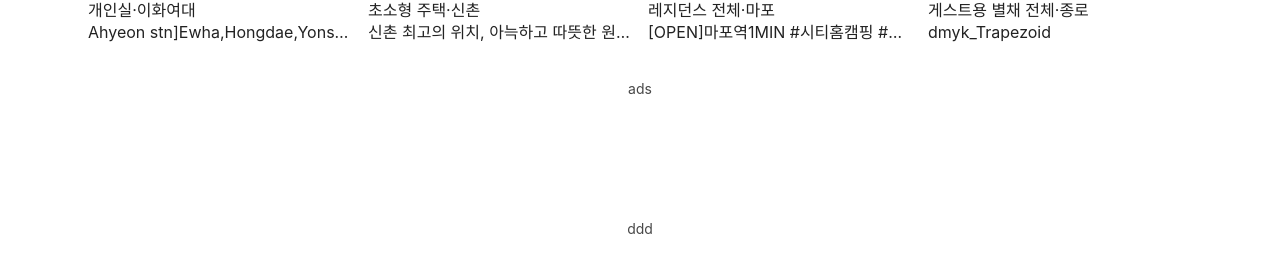
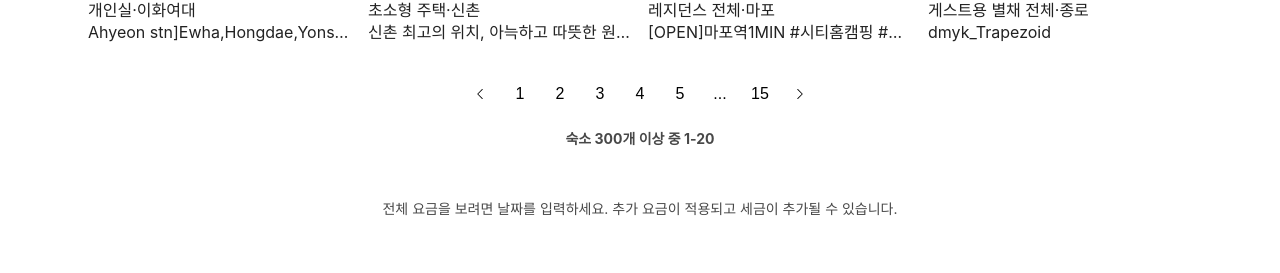
Before and after one commit to jinoo7099/web-kit, a React (Create React App) app in the folder airbnb/: page / in a window 1280 px wide. Shown: the part 1678-1951 px from the top of the page. Built offline with nearby package versions, Linux system fonts and the light colour scheme.

Commit message:
[Add] : main footer 추가

```diff
--- /dev/null
+++ b/airbnb/src/components/atoms/icons/icon.js
@@ -0,0 +1,11 @@
+import styled from 'styled-components'
+import { ReactComponent as RightButtonSVG } from '../../../assets/icons/next.svg'
+import { ReactComponent as LeftButtonSVG } from '../../../assets/icons/left-arrow.svg'
+
+export const NextSvg = styled(RightButtonSVG)`
+  width: 10px;
+`
+
+export const PreviousSVG = styled(LeftButtonSVG)`
+  width: 10px;
+`
--- a/airbnb/src/components/main/Main.element.js
+++ b/airbnb/src/components/main/Main.element.js
@@ -173,7 +173,23 @@ export const FooterContainer = styled.div`
 `
 
 export const NumberSelect = styled.div`
-  height: 70%;
+  display: flex;
+  justify-content: center;
+  margin-bottom: 20px;
+`
+
+export const NumberButton = styled.button`
+  background: transparent;
+  width: 40px;
+  height: 30px;
+  border: 0px;
+  border-radius: 40px;
+  font-size: 16px;
+  font-weight: 500;
+
+  &:hover {
+    background: #ecf0f1;
+  }
 `
 
 export const FooterLabel = styled.div``
--- a/airbnb/src/components/main/Main.js
+++ b/airbnb/src/components/main/Main.js
@@ -19,7 +19,9 @@ import {
   FooterContainer,
   NumberSelect,
   FooterLabel,
+  NumberButton,
 } from './Main.element'
+import { NextSvg, PreviousSVG } from '../atoms/icons/icon'
 import Room from './Room'
 import roomData from '../../assets/mockdata/rooms.json'
 
@@ -71,8 +73,28 @@ const Main = () => (
 
     <MainFooter>
       <FooterContainer>
-        <NumberSelect>ads</NumberSelect>
-        <FooterLabel>ddd</FooterLabel>
+        <NumberSelect>
+          <NumberButton>
+            <PreviousSVG />
+          </NumberButton>
+          <NumberButton>1</NumberButton>
+          <NumberButton>2</NumberButton>
+          <NumberButton>3</NumberButton>
+          <NumberButton>4</NumberButton>
+          <NumberButton>5</NumberButton>
+          <NumberButton>...</NumberButton>
+          <NumberButton>15</NumberButton>
+          <NumberButton>
+            <NextSvg />
+          </NumberButton>
+        </NumberSelect>
+        <FooterLabel style={{ fontWeight: '700', marginBottom: '50px' }}>
+          숙소 300개 이상 중 1-20
+        </FooterLabel>
+        <FooterLabel>
+          전체 요금을 보려면 날짜를 입력하세요. 추가 요금이 적용되고 세금이
+          추가될 수 있습니다.
+        </FooterLabel>
       </FooterContainer>
     </MainFooter>
   </MainContainer>
--- a/airbnb/src/components/main/Slider.js
+++ b/airbnb/src/components/main/Slider.js
@@ -2,8 +2,7 @@ import React, { useState, useEffect, useRef } from 'react'
 import styled from 'styled-components'
 import PropTypes from 'prop-types'
 import Slide from './Slide'
-import { ReactComponent as RightButtonSVG } from '../../assets/icons/next.svg'
-import { ReactComponent as LeftButtonSVG } from '../../assets/icons/left-arrow.svg'
+import { NextSvg, PreviousSVG } from '../atoms/icons/icon'
 
 const Container = styled.div`
   width: 100%;
@@ -60,14 +59,6 @@ const SliderContainer = styled.div`
   display: flex;
 `
 
-const NextSvg = styled(RightButtonSVG)`
-  width: 10px;
-`
-
-const PreviousSVG = styled(LeftButtonSVG)`
-  width: 10px;
-`
-
 export default function Slider({ img }) {
   const TOTAL_SLIDES = img.length
   const [currentSlide, setCurrentSlide] = useState(0)
```
Also changed, not shown: airbnb/src/components/main/Room.js (+3 -26 lines).
